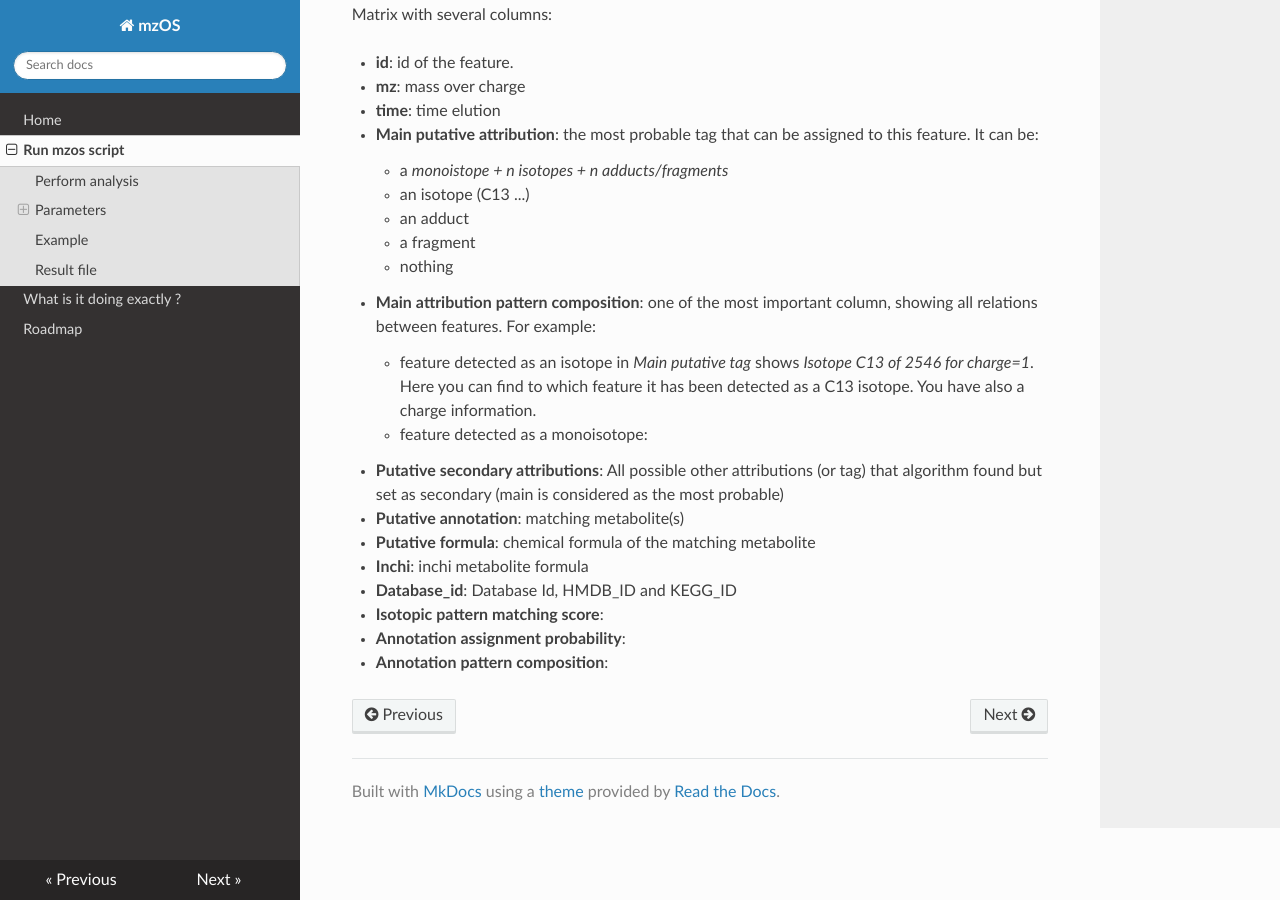
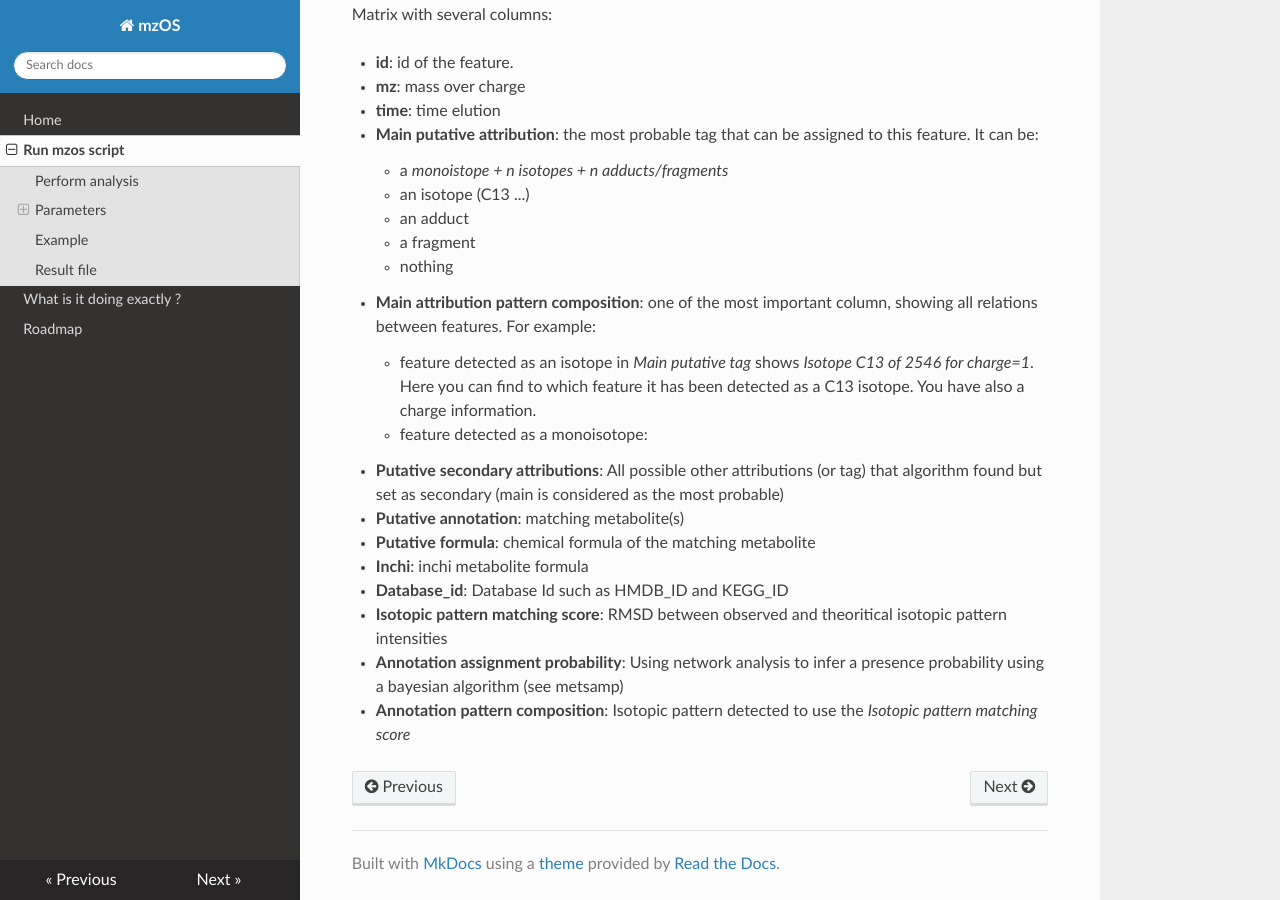
Before and after one commit to jerkos/mzOS, an MkDocs documentation site: the page built from docs/run_analysis.md, in a window 1280 px wide and 900 px high, scrolled down 1570 px. Built offline with MkDocs 1.6.1, drawn with Linux system fonts in a browser that asks for light colours; nearby versions of some CDN libraries; old or Windows-style settings are respelled for this version of MkDocs.

```diff
--- a/docs/run_analysis.md
+++ b/docs/run_analysis.md
@@ -92,10 +92,10 @@ Matrix with several columns:
 
 * **Inchi**: inchi metabolite formula
 
-* **Database_id**: Database Id, HMDB_ID and KEGG_ID
+* **Database_id**: Database Id such as HMDB_ID and KEGG_ID
 
-* **Isotopic pattern matching score**:
+* **Isotopic pattern matching score**: RMSD between observed and theoritical isotopic pattern intensities
 
-* **Annotation assignment probability**:
+* **Annotation assignment probability**: Using network analysis to infer a presence probability using a bayesian algorithm (see metsamp)
 
-* **Annotation pattern composition**:
+* **Annotation pattern composition**: Isotopic pattern detected to use the *Isotopic pattern matching score*
```
Also changed, not shown: README.md (+4 -4 lines), docs/roadmap.md (+13 -0 lines).
